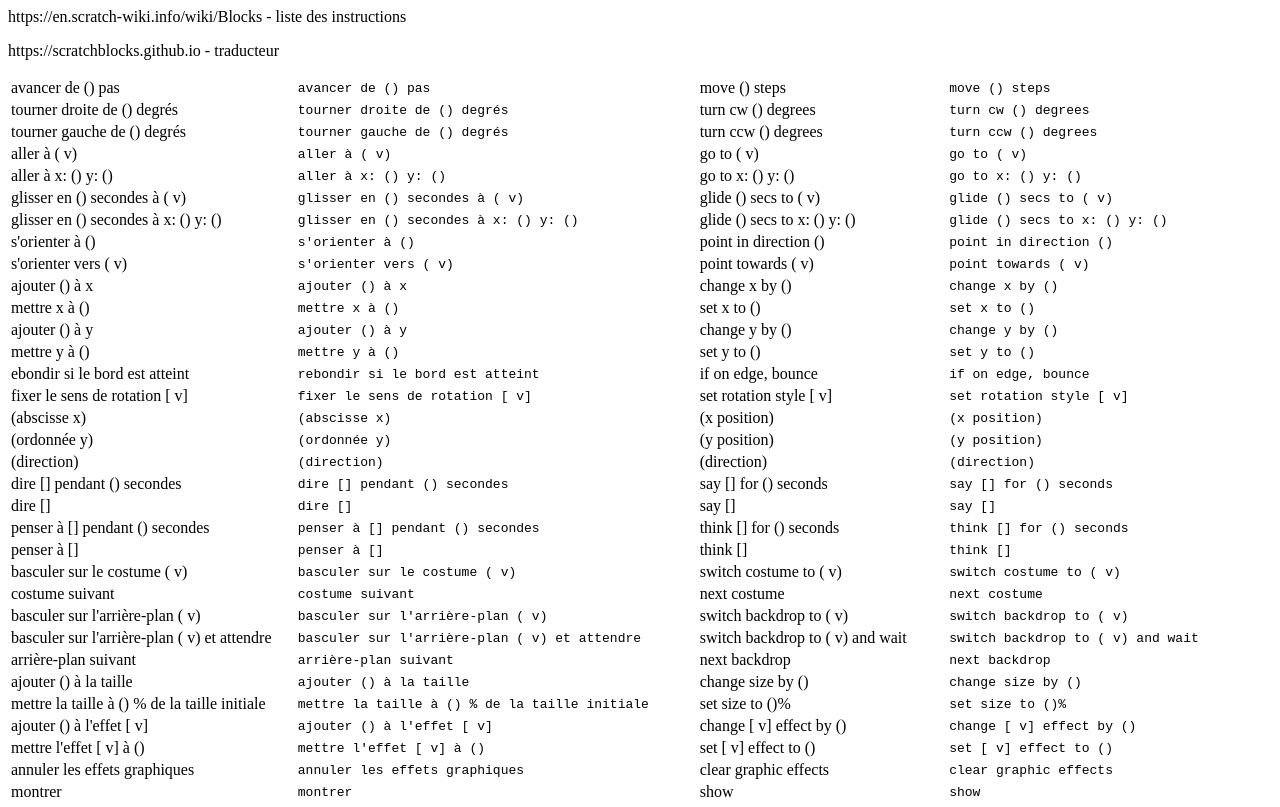
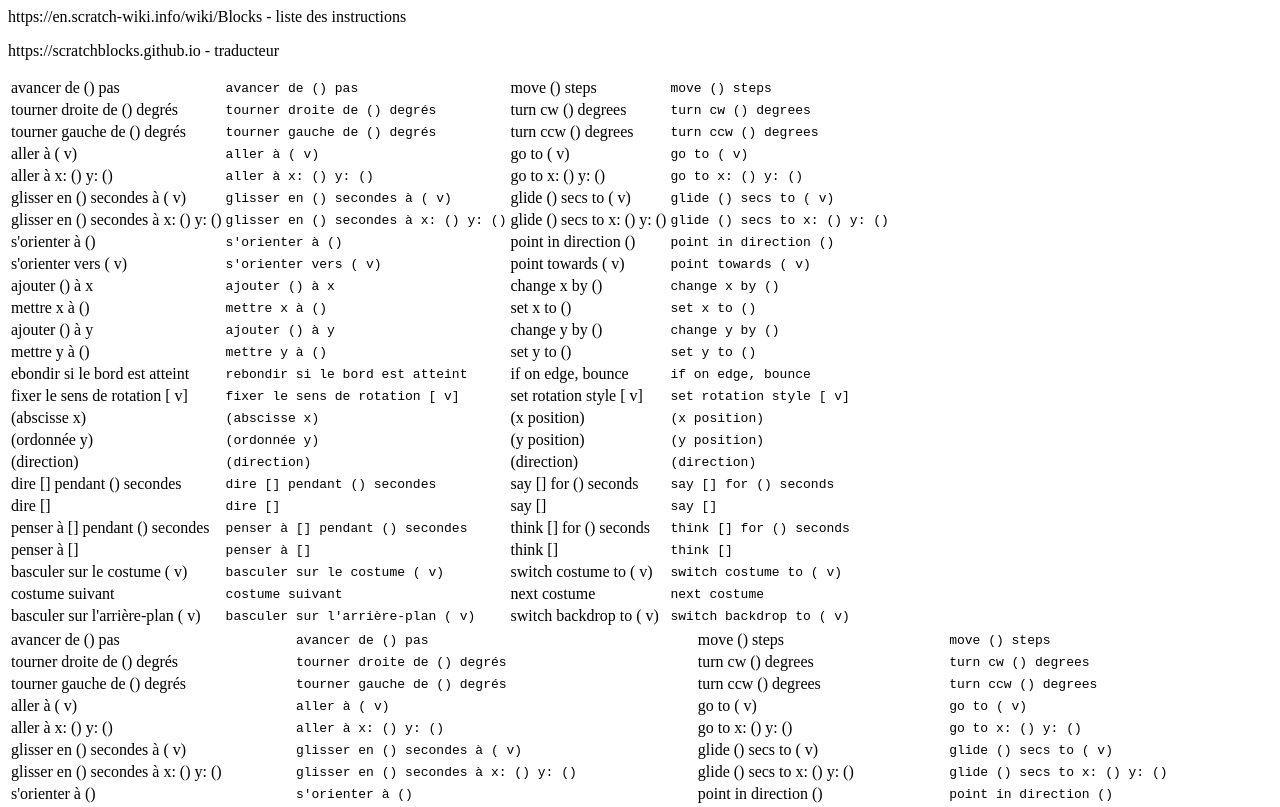
Before and after one commit to Webismagic/blocs, a plain HTML site: page scratch/blocs.html in a window 1280 px wide. Shown: the top 807 px of the page. Drawn offline with Linux system fonts and the light colour scheme; a script that the page names is missing.

Commit message:
Update blocs.html

```diff
--- a/scratch/blocs.html
+++ b/scratch/blocs.html
@@ -12,6 +12,32 @@
 <p>https://en.scratch-wiki.info/wiki/Blocks - liste des instructions</p>
 <p>https://scratchblocks.github.io - traducteur</p>
 
+<table>
+    <tr><td>avancer de () pas</td><td><pre class="blocks">avancer de () pas</pre></td><td>move () steps</td><td><pre class="blocks">move () steps</pre></td></tr>
+    <tr><td>tourner droite de () degrés</td><td><pre class="blocks">tourner droite de () degrés</pre></td><td>turn cw () degrees</td><td><pre class="blocks">turn cw () degrees</pre></td></tr>
+    <tr><td>tourner gauche de () degrés</td><td><pre class="blocks">tourner gauche de () degrés</pre></td><td>turn ccw () degrees</td><td><pre class="blocks">turn ccw () degrees</pre></td></tr>
+    <tr><td>aller à ( v)</td><td><pre class="blocks">aller à ( v)</pre></td><td>go to ( v)</td><td><pre class="blocks">go to ( v)</pre></td></tr>
+    <tr><td>aller à x: () y: ()</td><td><pre class="blocks">aller à x: () y: ()</pre></td><td>go to x: () y: () </td><td><pre class="blocks">go to x: () y: ()</pre></td></tr>
+    <tr><td>glisser en () secondes à ( v)</td><td><pre class="blocks">glisser en () secondes à ( v)</pre></td><td>glide () secs to ( v)</td><td><pre class="blocks">glide () secs to ( v)</pre></td></tr>
+    <tr><td>glisser en () secondes à x: () y: ()</td><td><pre class="blocks">glisser en () secondes à x: () y: ()</pre></td><td>glide () secs to x: () y: ()</td><td><pre class="blocks">glide () secs to x: () y: ()</pre></td></tr>
+    <tr><td>s'orienter à ()</td><td><pre class="blocks">s'orienter à ()</pre></td><td>point in direction ()</td><td><pre class="blocks">point in direction ()</pre></td></tr>
+    <tr><td>s'orienter vers ( v)</td><td><pre class="blocks">s'orienter vers ( v)</pre></td><td>point towards ( v)</td><td><pre class="blocks">point towards ( v)</pre></td></tr>
+    <tr><td>ajouter () à x</td><td><pre class="blocks">ajouter () à x</pre></td><td>change x by ()</td><td><pre class="blocks">change x by ()</pre></td></tr>
+    <tr><td>mettre x à ()</td><td><pre class="blocks">mettre x à ()</pre></td><td>set x to ()</td><td><pre class="blocks">set x to ()</pre></td></tr>
+    <tr><td>ajouter () à y</td><td><pre class="blocks">ajouter () à y</pre></td><td>change y by ()</td><td><pre class="blocks">change y by () </pre></td></tr>
+    <tr><td>mettre y à ()</td><td><pre class="blocks">mettre y à ()</pre></td><td>set y to ()</td><td><pre class="blocks">set y to ()</pre></td></tr>
+    <tr><td>ebondir si le bord est atteint</td><td><pre class="blocks">rebondir si le bord est atteint</pre></td><td>if on edge, bounce</td><td><pre class="blocks">if on edge, bounce</pre></td></tr>
+    <tr><td>fixer le sens de rotation [ v]</td><td><pre class="blocks">fixer le sens de rotation [ v]</pre></td><td>set rotation style [ v]</td><td><pre class="blocks">set rotation style [ v]</pre></td></tr>
+    <tr><td>(abscisse x)</td><td><pre class="blocks">(abscisse x)</pre></td><td>(x position)</td><td><pre class="blocks">(x position)</pre></td></tr>
+    <tr><td>(ordonnée y)</td><td><pre class="blocks">(ordonnée y)</pre></td><td>(y position)</td><td><pre class="blocks">(y position)</pre></td></tr>
+    <tr><td>(direction)</td><td><pre class="blocks">(direction)</pre></td><td>(direction)</td><td><pre class="blocks">(direction)</pre></td></tr>
+    <tr><td>dire [] pendant () secondes</td><td><pre class="blocks">dire [] pendant () secondes</pre></td><td>say [] for () seconds</td><td><pre class="blocks">say [] for () seconds</pre></td></tr>
+    <tr><td>dire []</td><td><pre class="blocks">dire []</pre></td><td>say []</td><td><pre class="blocks">say []</pre></td></tr>
+    <tr><td>penser à [] pendant () secondes</td><td><pre class="blocks">penser à [] pendant () secondes</pre></td><td>think [] for () seconds</td><td><pre class="blocks">think [] for () seconds</pre></td></tr>
+    <tr><td>penser à []</td><td><pre class="blocks">penser à []</pre></td><td>think []</td><td><pre class="blocks">think []</pre></td></tr>
+    <tr><td>basculer sur le costume ( v)</td><td><pre class="blocks">basculer sur le costume ( v)</pre></td><td>switch costume to ( v)</td><td><pre class="blocks">switch costume to ( v)</pre></td></tr>
+    <tr><td>costume suivant</td><td><pre class="blocks">costume suivant</pre></td><td>next costume</td><td><pre class="blocks">next costume</pre></td></tr>
+    <tr><td>basculer sur l'arrière-plan ( v)</td><td><pre class="blocks">basculer sur l'arrière-plan ( v)</pre></td><td>switch backdrop to ( v)</td><td><pre class="blocks">switch backdrop to ( v)</pre></td></tr>
 <table>
     <tr><td>avancer de () pas</td><td><pre class="blocks">avancer de () pas</pre></td><td>move () steps</td><td><pre class="blocks">move () steps</pre></td></tr>
     <tr><td>tourner droite de () degrés</td><td><pre class="blocks">tourner droite de () degrés</pre></td><td>turn cw () degrees</td><td><pre class="blocks">turn cw () degrees</pre></td></tr>
@@ -80,14 +106,14 @@
     <tr><td>quand je commence comme un clone</td><td><pre class="blocks">quand je commence comme un clone</pre></td><td>when I start as a clone</td><td><pre class="blocks">when I start as a clone</pre></td></tr>
     <tr><td>créer un clone de (moi-même v)</td><td><pre class="blocks">créer un clone de (moi-même v)</pre></td><td>create clone of (myself v)</td><td><pre class="blocks">create clone of (myself v)</pre></td></tr>
     <tr><td>supprimer ce clone</td><td><pre class="blocks">supprimer ce clone</pre></td><td>delete this clone</td><td><pre class="blocks">delete this clone</pre></td></tr>
-    <tr><td>&lt;touche le (pointeur de souris v) ?></td><td><pre class="blocks">&lt;touche le (pointeur de souris v) ?></pre></td><td>&lt;touching (mouse-pointer v)?></td><td><pre class="blocks">&lt;touching (mouse-pointer v)?></pre></td></tr>
-    <tr><td>&lt;couleur [#0000ff] touchée ?></td><td><pre class="blocks">&lt;couleur [#0000ff] touchée ?></pre></td><td>&lt;touching color [#0000ff]?></td><td><pre class="blocks">&lt;touching color [#0000ff]?></pre></td></tr>
-    <tr><td>&lt;couleur [#0000ff] touche [#ff0000] ?></td><td><pre class="blocks">&lt;couleur [#0000ff] touche [#ff0000] ?></pre></td><td>&lt;color [#0000ff] is touching [#ff0000]?></td><td><pre class="blocks">&lt;color [#0000ff] is touching [#ff0000]?></pre></td></tr>
+    <tr><td>< touche le (pointeur de souris v) ?></td><td><pre class="blocks">< touche le (pointeur de souris v) ?></pre></td><td>< touching (mouse-pointer v)?></td><td><pre class="blocks">< touching (mouse-pointer v)?></pre></td></tr>
+    <tr><td>< couleur [#0000ff] touchée ?></td><td><pre class="blocks">< couleur [#0000ff] touchée ?></pre></td><td>< touching color [#0000ff]?></td><td><pre class="blocks">< touching color [#0000ff]?></pre></td></tr>
+    <tr><td>< couleur [#0000ff] touche [#ff0000] ?></td><td><pre class="blocks">< couleur [#0000ff] touche [#ff0000] ?></pre></td><td>< color [#0000ff] is touching [#ff0000]?></td><td><pre class="blocks">< color [#0000ff] is touching [#ff0000]?></pre></td></tr>
     <tr><td>(distance de (pointeur de souris v))</td><td><pre class="blocks">(distance de (pointeur de souris v))</pre></td><td>(distance to (mouse-pointer v))</td><td><pre class="blocks">(distance to (mouse-pointer v))</pre></td></tr>
     <tr><td>demander [Quel est ton nom ?] et attendre</td><td><pre class="blocks">demander [Quel est ton nom ?] et attendre</pre></td><td>ask [What's your name?] and wait</td><td><pre class="blocks">ask [What's your name?] and wait</pre></td></tr>
     <tr><td>(réponse)</td><td><pre class="blocks">(réponse)</pre></td><td>(answer)</td><td><pre class="blocks">(answer)</pre></td></tr>
-    <tr><td>&lt;touche (espace v) pressée ?></td><td><pre class="blocks">&lt;touche (espace v) pressée ?></pre></td><td>&lt;key (space v) pressed?></td><td><pre class="blocks">&lt;key (space v) pressed?></pre></td></tr>
-    <tr><td>&lt;souris pressée ?></td><td><pre class="blocks">&lt;souris pressée ?></pre></td><td>&lt;mouse down?></td><td><pre class="blocks">&lt;mouse down?></pre></td></tr>
+    <tr><td>< touche (espace v) pressée ?></td><td><pre class="blocks">< touche (espace v) pressée ?></pre></td><td>< key (space v) pressed?></td><td><pre class="blocks">< key (space v) pressed?></pre></td></tr>
+    <tr><td>< souris pressée ?></td><td><pre class="blocks">< souris pressée ?></pre></td><td>< mouse down?></td><td><pre class="blocks">< mouse down?></pre></td></tr>
     <tr><td>(souris x)</td><td><pre class="blocks">(souris x)</pre></td><td>(mouse x)</td><td><pre class="blocks">(mouse x)</pre></td></tr>
     <tr><td>(souris y)</td><td><pre class="blocks">(souris y)</pre></td><td>(mouse y)</td><td><pre class="blocks">(mouse y)</pre></td></tr>
     <tr><td>mettre mode de glissement à [glissable v]</td><td><pre class="blocks">mettre mode de glissement à [glissable v]</pre></td><td>set drag mode [draggable v]</td><td><pre class="blocks">set drag mode [draggable v]</pre></td></tr>
@@ -108,7 +134,7 @@
     <tr><td><[] = []></td><td><pre class="blocks"><[] = []></pre></td><td><[] = []></td><td><pre class="blocks"><[] = []></pre></td></tr>
     <tr><td><<> et <>></td><td><pre class="blocks"><<> et <>></pre></td><td><<> et <>></td><td><pre class="blocks"><<> et <>></pre></td></tr>
     <tr><td><<> ou <>></td><td><pre class="blocks"><<> ou <>></pre></td><td><<> ou <>></td><td><pre class="blocks"><<> ou <>></pre></td></tr>
-    <tr><td>&lt;non <>></td><td><pre class="blocks">&lt;non <>></pre></td><td>&lt;not <>></td><td><pre class="blocks">&lt;not <>></pre></td></tr>
+    <tr><td>< non <>></td><td><pre class="blocks">< non <>></pre></td><td>< not <>></td><td><pre class="blocks">< not <>></pre></td></tr>
     <tr><td>(regrouper [] et [])</td><td><pre class="blocks">(regrouper [] et [])</pre></td><td>(join [] [])</td><td><pre class="blocks">(join [] [])</pre></td></tr>
     <tr><td>(lettre () de [])</td><td><pre class="blocks">(lettre () de [])</pre></td><td>(letter () of [])</td><td><pre class="blocks">(letter () of [])</pre></td></tr>
     <tr><td>(longueur de [])</td><td><pre class="blocks">(longueur de [])</pre></td><td>(length of [])</td><td><pre class="blocks">(length of [])</pre></td></tr>
@@ -172,13 +198,13 @@
 
     <tr><td colspan="2"><h3>Extension Micro:Bit</h3></td><td></td><td><pre class="blocks"></pre></td></tr>
     <tr><td>quand le bouton ( v) est appuyé</td><td><pre class="blocks">quand le bouton ( v) est appuyé</pre></td><td>when ( v) button pressed</td><td><pre class="blocks">when ( v) button pressed</pre></td></tr>
-    <tr><td>&lt;bouton ( v) appuyé ?></td><td><pre class="blocks">&lt;bouton ( v) appuyé ?></pre></td><td>&lt;( v) button pressed?></td><td><pre class="blocks">&lt;( v) button pressed?></pre></td></tr>
+    <tr><td>< bouton ( v) appuyé ?></td><td><pre class="blocks">< bouton ( v) appuyé ?></pre></td><td>< ( v) button pressed?></td><td><pre class="blocks">< ( v) button pressed?></pre></td></tr>
     <tr><td>quand ( v)</td><td><pre class="blocks">quand ( v)::microbit</pre></td><td>when ( v)::microbit</td><td><pre class="blocks">when ( v)::microbit</pre></td></tr>
     <tr><td>afficher ( v)</td><td><pre class="blocks">afficher ( v)</pre></td><td>display ( v)::microbit</td><td><pre class="blocks">display ( v)::microbit</pre></td></tr>
     <tr><td>afficher le texte ()</td><td><pre class="blocks">afficher le texte ()</pre></td><td>display text ()::microbit</td><td><pre class="blocks">display text ()::microbit</pre></td></tr>
     <tr><td>effacer l'écran</td><td><pre class="blocks">effacer l'écran</pre></td><td>clear display::microbit</td><td><pre class="blocks">clear display::microbit</pre></td></tr>
     <tr><td>quand incliné ( v)</td><td><pre class="blocks">quand incliné ( v)</pre></td><td>when tilted ( v)::microbit hat</td><td><pre class="blocks">when tilted ( v)::microbit hat</pre></td></tr>
-    <tr><td>&lt;incliné ( v) ?></td><td><pre class="blocks">&lt;incliné ( v) ?></pre></td><td>&lt;tilted ( v)?::microbit></td><td><pre class="blocks">&lt;tilted ( v)?::microbit></pre></td></tr>
+    <tr><td>< incliné ( v) ?></td><td><pre class="blocks">< incliné ( v) ?></pre></td><td>< tilted ( v)?::microbit></td><td><pre class="blocks">< tilted ( v)?::microbit></pre></td></tr>
     <tr><td>(angle d'inclinaison ( v))</td><td><pre class="blocks">(angle d'inclinaison ( v))</pre></td><td>tilt angle ( v)::microbit</td><td><pre class="blocks">tilt angle ( v)::microbit</pre></td></tr>
     <tr><td>quand la broche ( v) est connectée</td><td><pre class="blocks">quand la broche ( v) est connectée</pre></td><td>when pin ( v) connected</td><td><pre class="blocks">when pin ( v) connected</pre></td></tr>
     <tr><td></td><td><pre class="blocks"></pre></td><td></td><td><pre class="blocks"></pre></td></tr>
```
